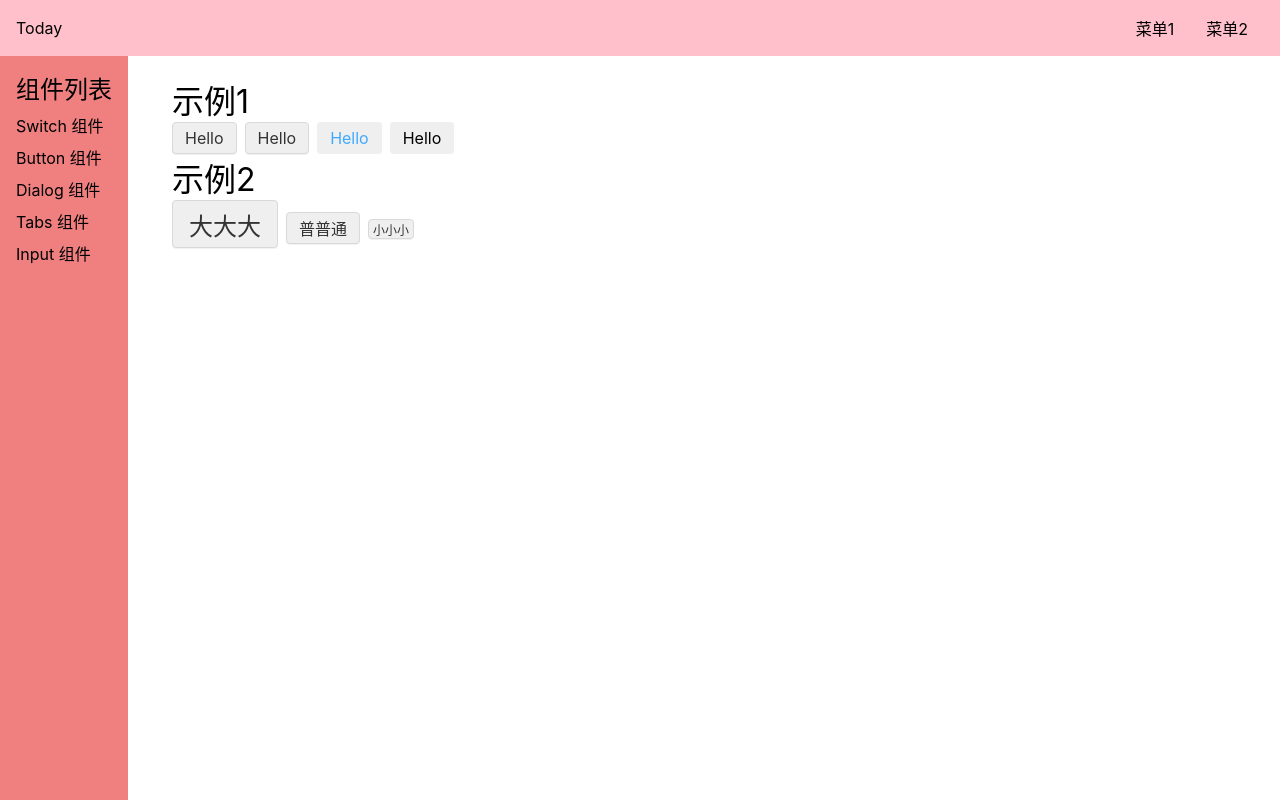
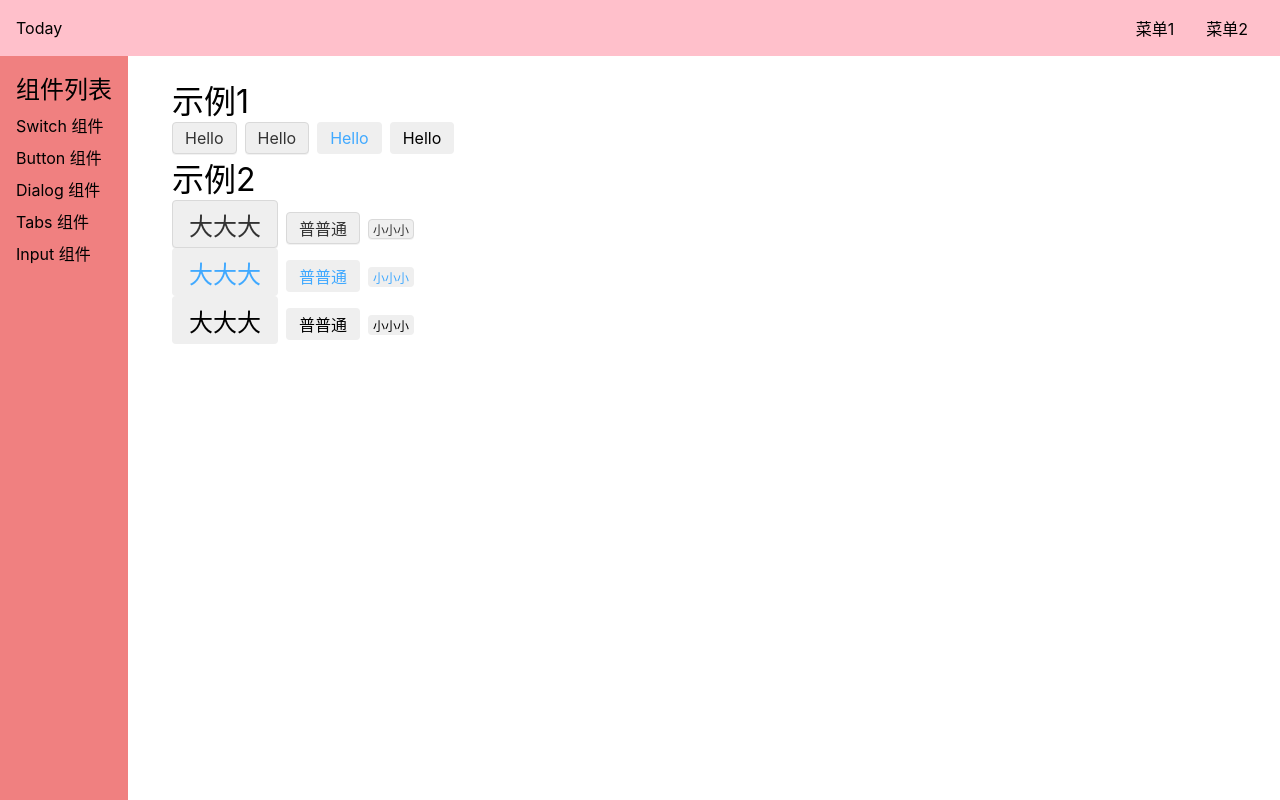
Before and after one commit to king-open/TodayUI, a Vue app: page /#/doc/button in a window 1280 px wide. Built offline with nearby package versions, Linux system fonts and the light colour scheme.

Commit message:
支持 size

```diff
--- a/src/components/ButtonDemo.vue
+++ b/src/components/ButtonDemo.vue
@@ -1,5 +1,5 @@
 <template>
-<h1>示例1</h1>
+  <h1>示例1</h1>
   <div>
     <Button>Hello</Button>
     <Button theme="button">Hello</Button>
@@ -8,22 +8,33 @@
   </div>
   <h1>示例2</h1>
   <div>
-    <Button size="big">大大大</Button>
-    <Button>普普通</Button>
-    <Button size="small">小小小</Button>
+    <div>
+      <Button size="big">大大大</Button>
+      <Button>普普通</Button>
+      <Button size="small">小小小</Button>
+    </div>
+    <div>
+      <Button theme="link" size="big">大大大</Button>
+      <Button theme="link">普普通</Button>
+      <Button size="small" theme="link">小小小</Button>
+    </div>
+    <div>
+      <Button size="big" theme="text">大大大</Button>
+      <Button theme="text">普普通</Button>
+      <Button size="small" theme="text">小小小</Button>
+    </div>
   </div>
-
 </template>
 
 <script lang="ts">
-  import Button from '../lib/Button.vue'
-  export default{
-     components: { Button },
-     setup(){
-      const onClick = ()=>{
-        console.log('hi')
-      }
-      return {onClick}
-     }
-  }
+import Button from "../lib/Button.vue";
+export default {
+  components: { Button },
+  setup() {
+    const onClick = () => {
+      console.log("hi");
+    };
+    return { onClick };
+  },
+};
 </script>
--- a/src/lib/Button.vue
+++ b/src/lib/Button.vue
@@ -78,19 +78,15 @@
       background: darken(white,5%);
     }
   }
-  &.to-theme-button{
-    &.to-size-big{
+  &.to-size-big {
     font-size: 24px;
     height: 48px;
     padding: 0 16px;
   }
-    &.to-size-small{
+  &.to-size-small {
     font-size: 12px;
     height: 20px;
     padding: 0 4px;
   }
 }
-
-
-}
 </style>
```
Also changed, not shown: 1 other file (tests, documents, lock files or other folders). Lines whose indentation alone changed are shown as unchanged.
